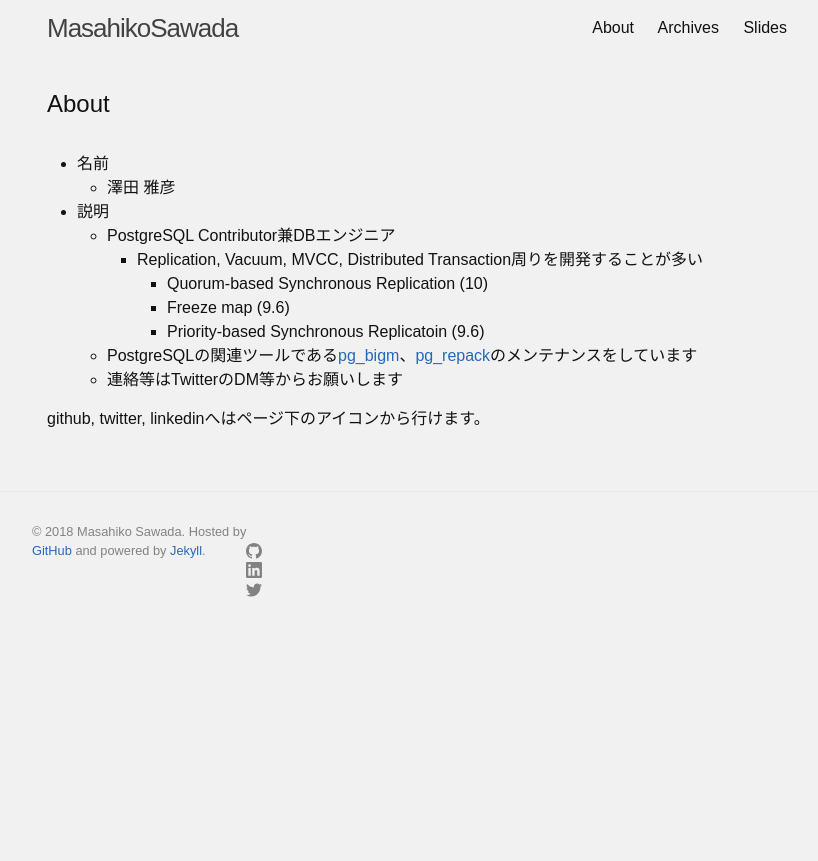
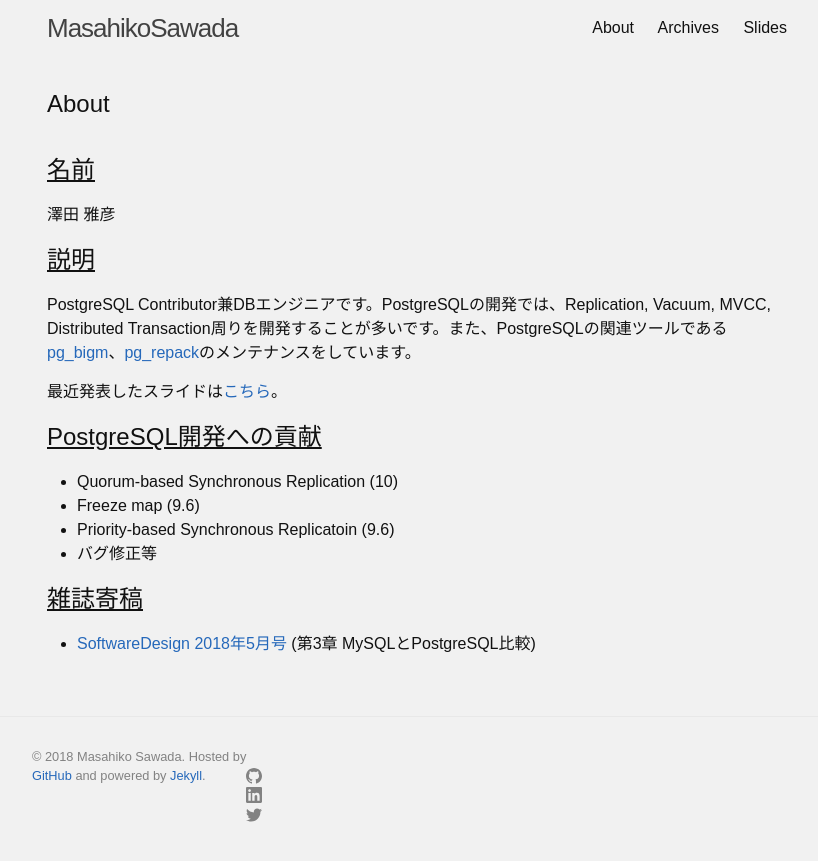
Before and after one commit to MasahikoSawada/masahikosawada.github.io, a Jekyll site: the page built from about.md, in a window 1280 px wide. Shown: the top 861 px of the page, without its empty margins (223-1041 px from the left). Built offline with Jekyll 4.4.1, drawn with Linux system fonts in a browser that asks for light colours.

Commit message:
Update about.md

```diff
--- a/about.md
+++ b/about.md
@@ -4,15 +4,19 @@ title: About
 permalink: /about/
 ---
 
-* 名前
-  * 澤田 雅彦
-* 説明
-  * PostgreSQL Contributor兼DBエンジニア
-    * Replication, Vacuum, MVCC, Distributed Transaction周りを開発することが多い
-      * Quorum-based Synchronous Replication (10)
-      * Freeze map (9.6)
-      * Priority-based Synchronous Replicatoin (9.6)
-  * PostgreSQLの関連ツールである[pg_bigm](http://pgbigm.osdn.jp/)、[pg_repack](https://reorg.github.io/pg_repack/jp/)のメンテナンスをしています
-  * 連絡等はTwitterのDM等からお願いします
+## 名前
+澤田 雅彦
 
-github, twitter, linkedinへはページ下のアイコンから行けます。
+## 説明
+PostgreSQL Contributor兼DBエンジニアです。PostgreSQLの開発では、Replication, Vacuum, MVCC, Distributed Transaction周りを開発することが多いです。また、PostgreSQLの関連ツールである[pg_bigm](http://pgbigm.osdn.jp/)、[pg_repack](https://reorg.github.io/pg_repack/jp/)のメンテナンスをしています。
+
+最近発表したスライドは[こちら](/slides/index.html)。
+
+## PostgreSQL開発への貢献
+* Quorum-based Synchronous Replication (10)
+* Freeze map (9.6)
+* Priority-based Synchronous Replicatoin (9.6)
+* バグ修正等
+
+## 雑誌寄稿
+* [SoftwareDesign 2018年5月号](http://gihyo.jp/magazine/SD/archive/2018/201805) (第3章 MySQLとPostgreSQL比較)
```
